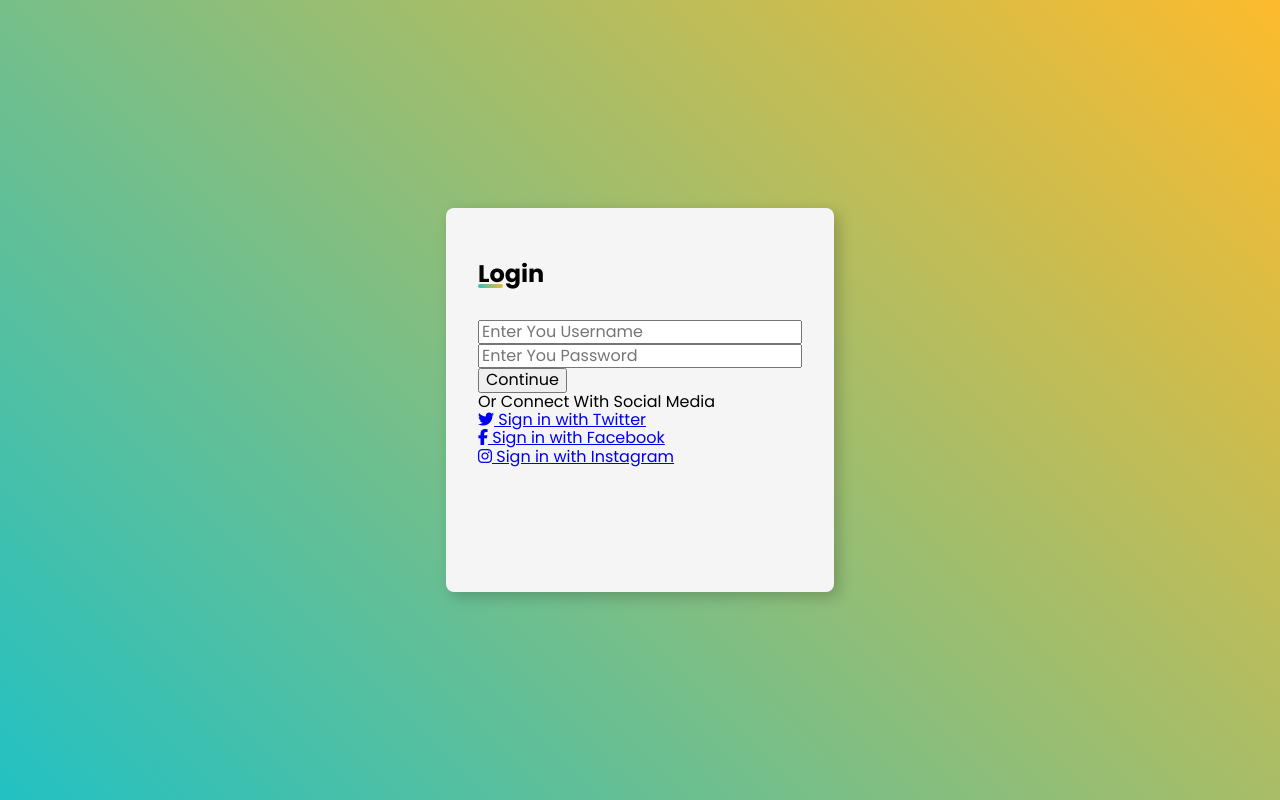
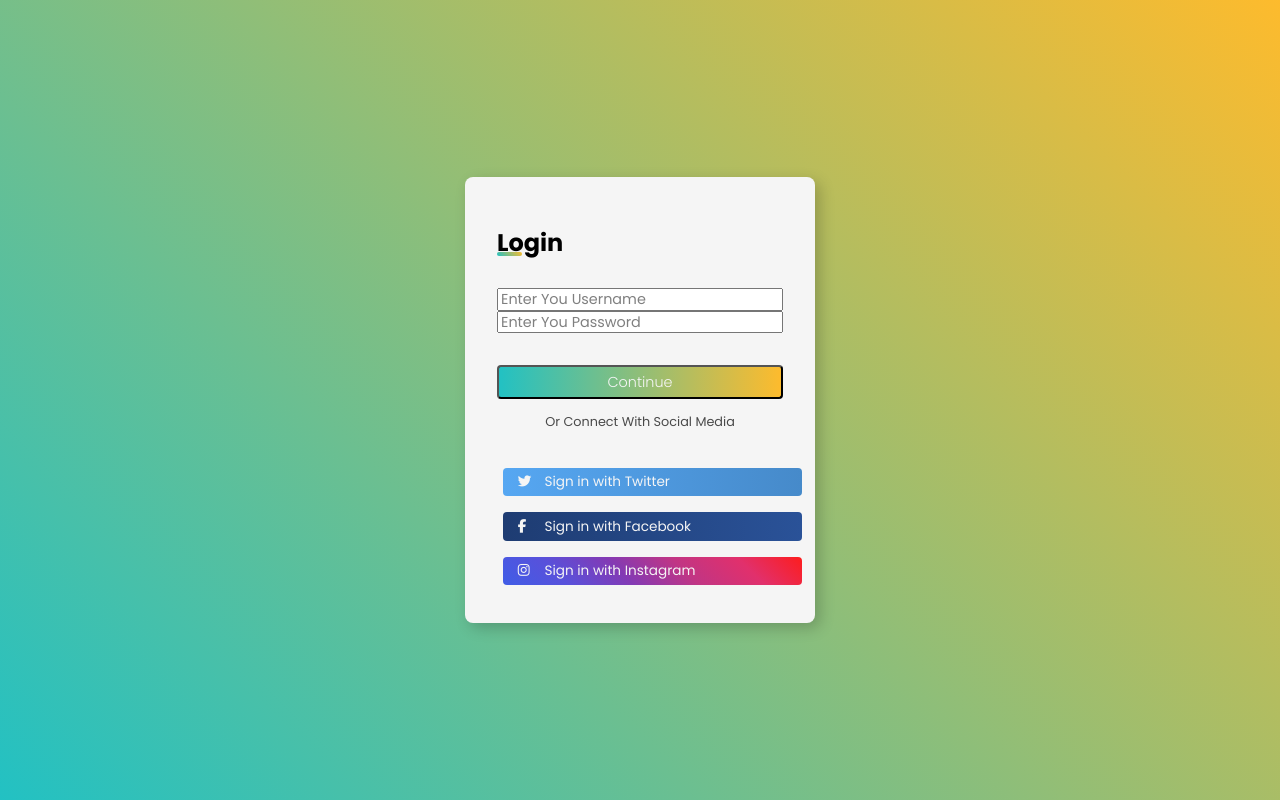
Before and after one commit to oliveiraluann/formulario-responsivo-by-girl-coding, a plain HTML site: page index.html in a window 1280 px wide. Drawn offline with Linux system fonts and the light colour scheme.

Commit message:
Botões estilizados

```diff
--- a/css/style.css
+++ b/css/style.css
@@ -39,3 +39,82 @@ main h2::before {
     border-radius: 8px;
     background: linear-gradient(45deg, rgba(34,193,195,1) 0%, rgba(253,187,45,1) 100%);
 }
+
+form {
+    display: flex;
+    flex-direction: column;
+}
+
+.input-field {
+    position: relative;
+}
+
+.input-field input {
+    outline: none;
+    font-size: .9rem;
+    color: rgba(0, 0, 0, .7);
+}
+
+.input-field input::placeholder {
+    color: rgba(0, 0, 0, .5);
+}
+
+form input[type="submit"] {
+    margin-top: 2rem;
+    padding: .4rem;
+    background: linear-gradient(to right, rgba(34,193,195,1) 0%, rgba(253,187,45,1) 100%);
+    cursor: pointer;
+    color: whitesmoke;
+    font-size: .9rem;
+    font-weight: 300;
+    border-radius: 4px;
+    transition: all .3s ease;
+}
+
+form input[type="submit"]:hover {
+    letter-spacing: 1px;
+    background: linear-gradient(to left, rgba(34,193,195,1) 0%, rgba(253,187,45,1) 100%);
+}
+
+.footer {
+    display: flex;
+    flex-direction: column;
+    margin-top: 1rem;
+}
+
+.footer span {
+    color: rgba(0, 0, 0, .7);
+    font-size: .8rem;
+    text-align: center;
+}
+
+.footer .social-field {
+    padding: .4rem;
+    border-radius: 4px;
+    font-size: .85rem;
+    width: 100%;
+    cursor: pointer;
+    margin-top: 1rem;
+}
+
+.footer .social-field a i {
+    margin: 0 .5rem;
+    width: 15px;
+}
+
+.footer .social-field a {
+    text-decoration: none;
+    color: whitesmoke;
+}
+
+.footer .social-field.twitter {
+    background:linear-gradient(to right, #56a7f2, #468aca);
+}
+
+.footer .social-field.facebook {
+    background:linear-gradient(to right, #1e3c72, #2a5298);
+}
+
+.footer .social-field.instagram {
+    background:linear-gradient(45deg, #405de6, #5851db, #833ab4, #c13584, #e1306c, #fd1d1d);
+}
--- a/index.html
+++ b/index.html
@@ -31,7 +31,7 @@
         <div class="footer">
             <span>Or Connect With Social Media</span>
 
-            <div class="social-fields">
+            <div class="social-field">
                 <div class="social-field twitter">
                     <a href="#">
                         <i class="fab fa-twitter"></i>
```
